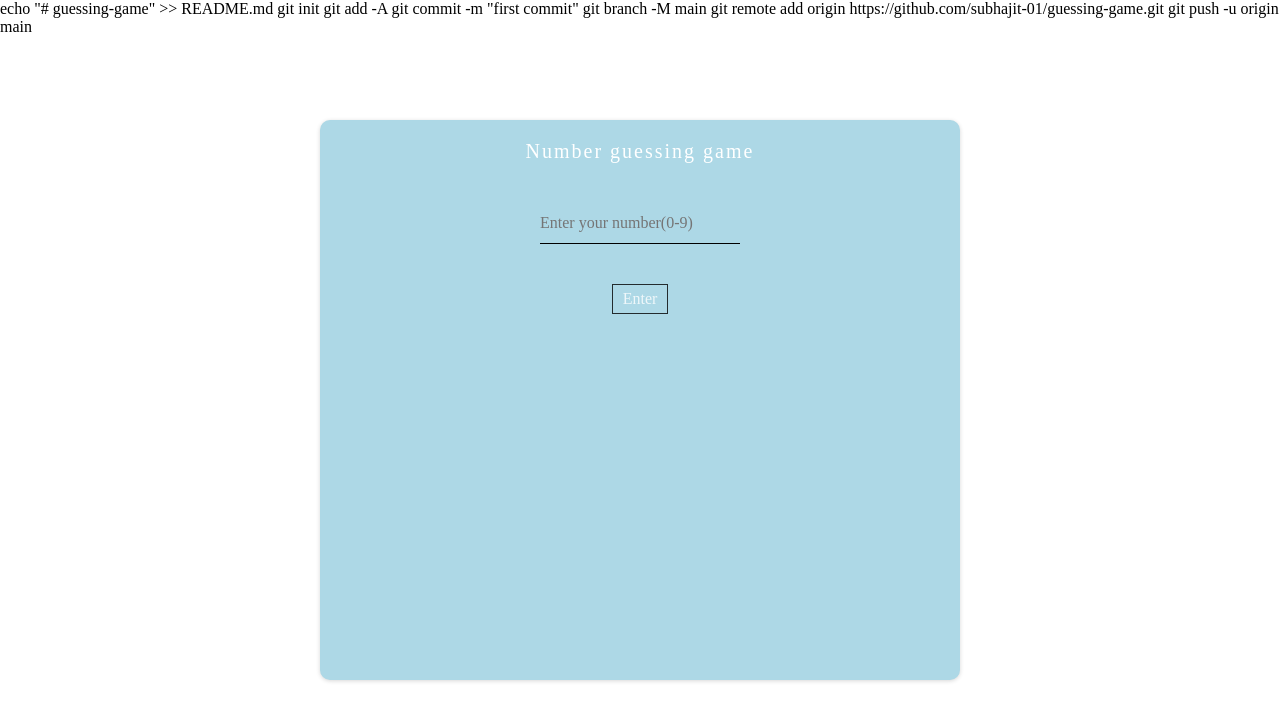
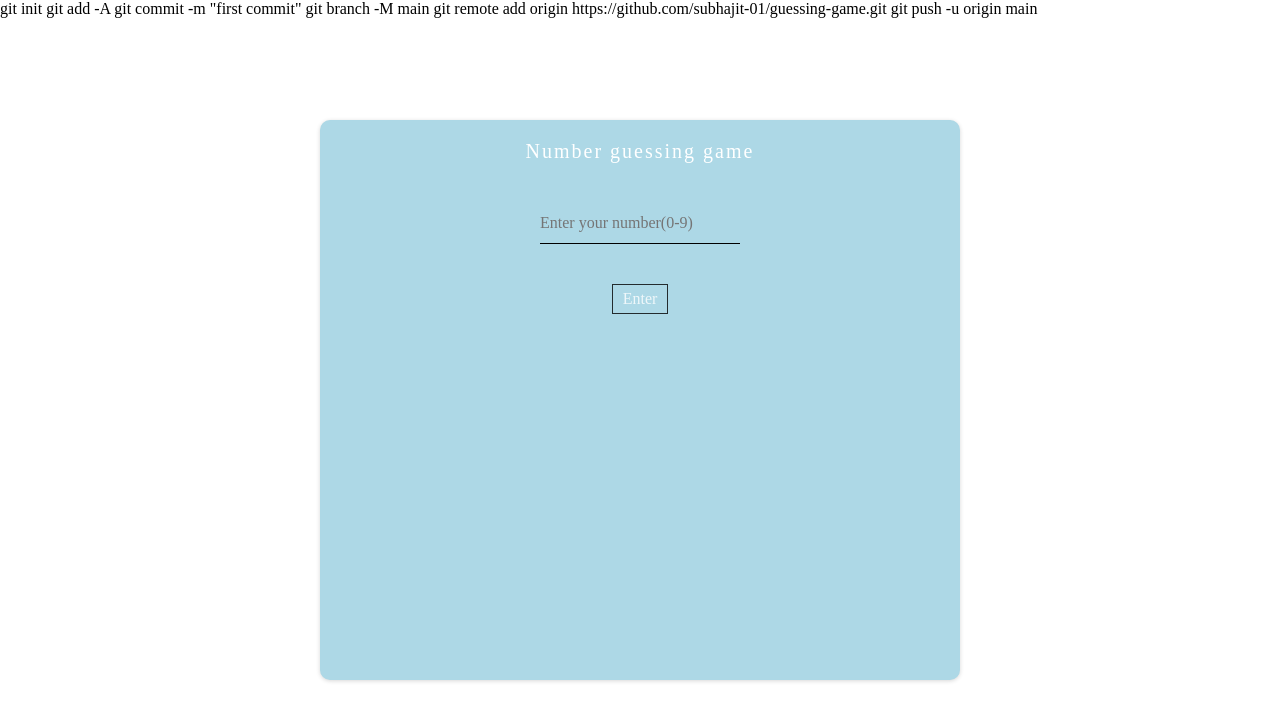
Before and after one commit to subhajit-01/guessing-game, a plain HTML site: page index.html in a window 1280 px wide. Drawn offline with Linux system fonts and the light colour scheme.

Commit message:
first commit

```diff
--- a/index.html
+++ b/index.html
@@ -25,7 +25,7 @@
 </html>
 
 
-echo "# guessing-game" >> README.md
+
 git init
 git add -A
 git commit -m "first commit"
```
